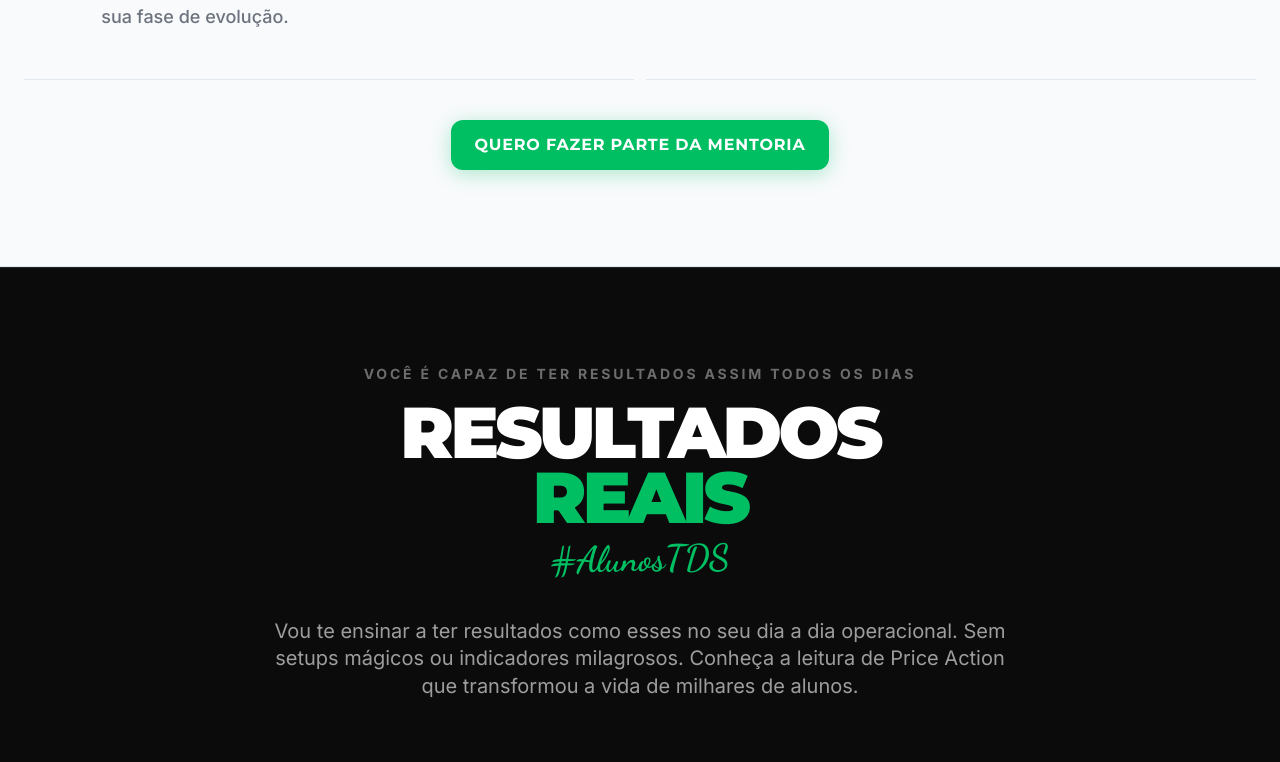
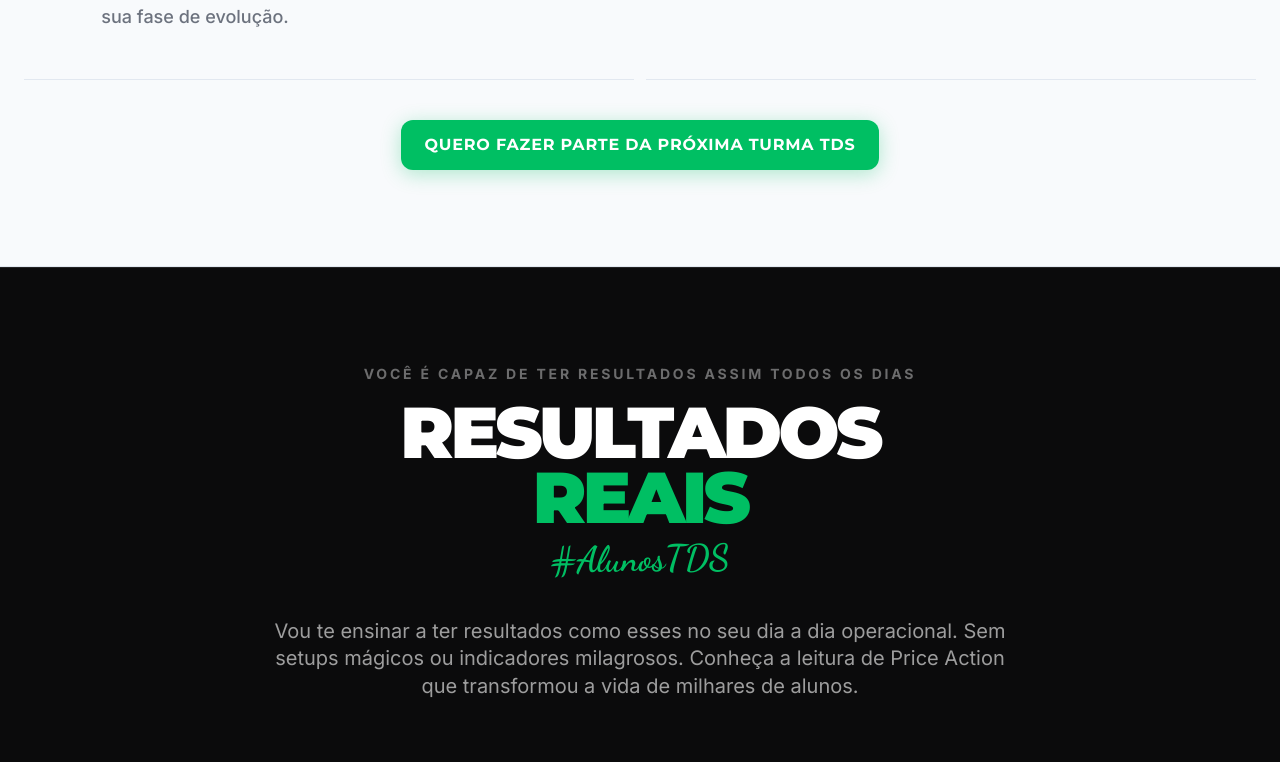
Before and after one commit to victorsilvestre/brunoborges_site, a Next.js app in the folder webapp/: page /mentoria-tds in a window 1280 px wide. Shown: the part 9921-10683 px from the top of the page. Built offline with nearby package versions, Linux system fonts and the light colour scheme.

Commit message:
inclusão link checkout hotmart + alterações de copy

```diff
--- a/webapp/app/home/components/PortfolioMentorias.tsx
+++ b/webapp/app/home/components/PortfolioMentorias.tsx
@@ -99,10 +99,10 @@ export function PortfolioMentorias() {
 
                 {/* CTA */}
                 <Link
-                  href=""
+                  href="/mentoria-tds"
                   className="group/btn w-full flex items-center justify-center gap-3 px-6 py-4 rounded-xl bg-[var(--green-bull)] text-white font-display font-black uppercase tracking-wider hover:bg-[var(--green-dark)] transition-all shadow-[0_0_30px_rgba(0,191,99,0.3)] hover:shadow-[0_0_50px_rgba(0,191,99,0.5)]"
                 >
-                  Inscrições Para a Próxima Turma em 25/06
+                  Inscrições Para a Próxima Turma em 25/06 às 21h
                   <ArrowRight className="w-5 h-5 group-hover/btn:translate-x-1 transition-transform" />
                 </Link>
               </div>
--- a/webapp/app/mentoria-tds/components/Author.tsx
+++ b/webapp/app/mentoria-tds/components/Author.tsx
@@ -4,7 +4,7 @@ import { motion } from "framer-motion";
 import { FadeIn } from "../../components/FadeIn";
 import { INSCRICOES_ABERTAS } from "../config";
 
-const HOTMART_URL = "";
+const HOTMART_URL = "https://pay.hotmart.com/O105700075J";
 
 export function Author() {
     return (
--- a/webapp/app/mentoria-tds/components/Differentiators.tsx
+++ b/webapp/app/mentoria-tds/components/Differentiators.tsx
@@ -4,7 +4,7 @@ import { motion } from "framer-motion";
 import { FadeIn } from "../../components/FadeIn";
 import { INSCRICOES_ABERTAS } from "../config";
 
-const HOTMART_URL = "";
+const HOTMART_URL = "https://pay.hotmart.com/O105700075J";
 
 export function Differentiators() {
     const diffs = [
@@ -62,7 +62,7 @@ export function Differentiators() {
                             rel="noopener noreferrer"
                             className="flex items-center justify-center gap-3 px-6 py-3 rounded-xl bg-[var(--green-bull)] text-white font-display font-bold uppercase tracking-wider hover:scale-105 transition-all duration-300 shadow-[0_4px_20px_rgba(0,191,99,0.30)] hover:shadow-[0_4px_30px_rgba(0,191,99,0.50)] w-fit mx-auto mt-10"
                         >
-                            Quero Fazer Parte da Mentoria
+                            Quero Fazer Parte da Próxima Turma TDS
                         </a>
                     </FadeIn>
                 )}
--- a/webapp/app/mentoria-tds/components/Hero.tsx
+++ b/webapp/app/mentoria-tds/components/Hero.tsx
@@ -5,7 +5,7 @@ import { ArrowRight } from "lucide-react";
 import { FadeIn } from "../../components/FadeIn";
 import { INSCRICOES_ABERTAS } from "../config";
 
-const HOTMART_URL = "";
+const HOTMART_URL = "https://pay.hotmart.com/O105700075J";
 
 export function Hero() {
     return (
--- a/webapp/app/mentoria-tds/components/Mentorship.tsx
+++ b/webapp/app/mentoria-tds/components/Mentorship.tsx
@@ -11,7 +11,7 @@ import {
   ArrowRight,
 } from "lucide-react";
 
-const HOTMART_URL = "";
+const HOTMART_URL = "https://pay.hotmart.com/O105700075J";
 import { FadeIn } from "../../components/FadeIn";
 
 export function Mentorship() {
--- a/webapp/app/mentoria-tds/components/NextClass.tsx
+++ b/webapp/app/mentoria-tds/components/NextClass.tsx
@@ -3,7 +3,7 @@
 import { FadeIn } from "../../components/FadeIn";
 import { Lock, Calendar, Zap, Ticket } from "lucide-react";
 
-const HOTMART_URL = "";
+const HOTMART_URL = "https://pay.hotmart.com/O105700075J";
 
 export function NextClass() {
     return (
--- a/webapp/app/mentoria-tds/components/Pricing.tsx
+++ b/webapp/app/mentoria-tds/components/Pricing.tsx
@@ -3,7 +3,7 @@
 import { Check, ArrowRight, X, Lock } from "lucide-react";
 import { FadeIn } from "../../components/FadeIn";
 
-const HOTMART_URL = "";
+const HOTMART_URL = "https://pay.hotmart.com/O105700075J";
 
 const items = [
     {
--- a/webapp/app/mentoria-tds/components/Waitlist.tsx
+++ b/webapp/app/mentoria-tds/components/Waitlist.tsx
@@ -36,21 +36,29 @@ export function Waitlist() {
             <FadeIn delay={0.2}>
               <div className="space-y-5 max-w-md">
                 <p className="text-lg text-[var(--dark-medium)] leading-snug">
-                  Ao entrar para a Mentoria TDS,
-                  você terá <strong className="text-[var(--dark-pure)] font-bold">15 dias completos</strong> para
-                  conhecer o método por dentro, assistir às primeiras aulas,
-                  participar dos encontros ao vivo e entender como funciona a
-                  nossa metodologia na prática.
+                  Ao entrar para a Mentoria TDS, você terá{" "}
+                  <strong className="text-[var(--dark-pure)] font-bold">
+                    15 dias completos
+                  </strong>{" "}
+                  para conhecer o método por dentro, assistir às primeiras
+                  aulas, participar dos encontros ao vivo e entender como
+                  funciona a nossa metodologia na prática.
                 </p>
                 <p className="text-lg text-[var(--dark-medium)] leading-snug">
-                  <strong className="text-[var(--dark-pure)] font-bold">Queremos que sua decisão seja baseada em experiência, não em promessa</strong>.
-                  Por isso, você pode explorar o conteúdo, tirar suas
-                  dúvidas e avaliar com tranquilidade se a Mentoria TDS faz
-                  sentido para o seu momento.
+                  <strong className="text-[var(--dark-pure)] font-bold">
+                    Queremos que sua decisão seja baseada em experiência, não em
+                    promessa
+                  </strong>
+                  . Por isso, você pode explorar o conteúdo, tirar suas dúvidas
+                  e avaliar com tranquilidade se a Mentoria TDS faz sentido para
+                  o seu momento.
                 </p>
                 <p className="text-lg text-[var(--dark-medium)] leading-snug">
                   Se dentro desse período você concluir que não é para você,{" "}
-                  <strong className="text-[var(--dark-pure)] font-bold">basta solicitar o reembolso</strong> e devolveremos 100% do valor investido.
+                  <strong className="text-[var(--dark-pure)] font-bold">
+                    basta solicitar o reembolso
+                  </strong>{" "}
+                  e devolveremos 100% do valor investido.
                 </p>
               </div>
             </FadeIn>
@@ -75,15 +83,15 @@ export function Waitlist() {
               </div>
 
               <p className="text-[var(--dark-medium)] text-sm leading-relaxed mb-6 max-w-xs">
-                Compre com total segurança. Se não for para você, devolvemos
-                cada centavo investido.
+                Experimente a Mentoria Trader de Sucesso sem risco. Se você não
+                enxergar valor no operacional ou sentir que o método não é para
+                você, devolvemos todo o seu investimento.
               </p>
 
               <div className="w-full border-t border-slate-100 pt-6 flex flex-col gap-3">
                 {[
                   "Reembolso integral garantido",
                   "Sem perguntas ou burocracia",
-                  "O risco é nosso, a decisão é sua",
                 ].map((item, i) => (
                   <div key={i} className="flex items-center gap-3 text-left">
                     <span className="w-5 h-5 rounded-full bg-[var(--green-bull)]/10 border border-[var(--green-bull)]/30 flex items-center justify-center flex-shrink-0">
--- a/webapp/app/mentoria-tds/components/WhatYouReceive.tsx
+++ b/webapp/app/mentoria-tds/components/WhatYouReceive.tsx
@@ -4,7 +4,7 @@ import { GraduationCap, Headphones, Users, Trophy, BookOpen, Clock, BarChart2, M
 import { FadeIn } from "../../components/FadeIn";
 import { INSCRICOES_ABERTAS } from "../config";
 
-const HOTMART_URL = "";
+const HOTMART_URL = "https://pay.hotmart.com/O105700075J";
 
 export function WhatYouReceive() {
     const benefits = [
```
